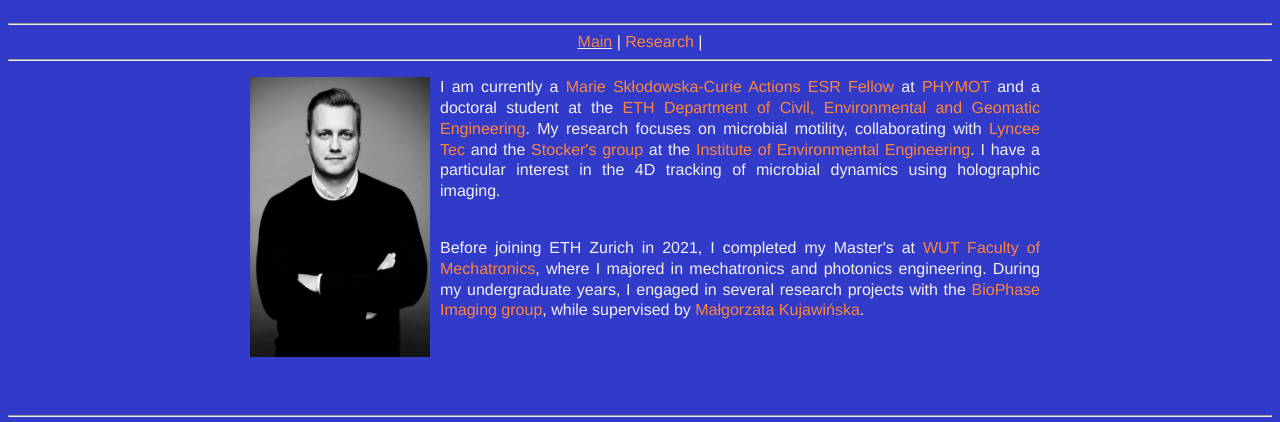
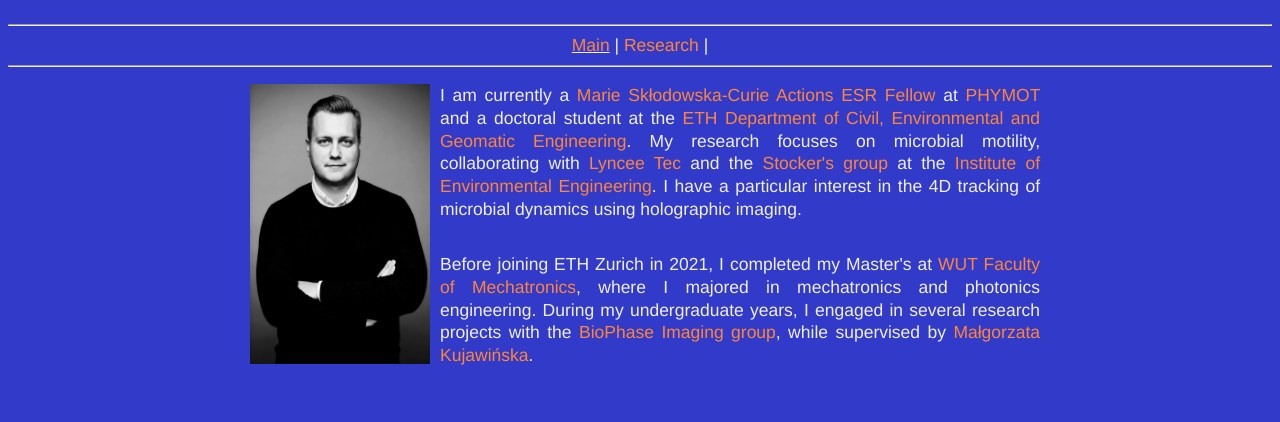
Before and after one commit to pnienaltowski/pnienaltowski.github.io, a plain HTML site: page index.html in a window 1280 px wide. Shown: the part 123-545 px from the top of the page. Drawn offline with Linux system fonts and the light colour scheme.

Commit message:
Update index.html

```diff
--- a/index.html
+++ b/index.html
@@ -11,7 +11,7 @@ body {
     font-family: Helvetica;
     background-color:#323AC9;
     color: #F0F0F0;
-    font-size: 16px;
+    font-size: 17.5px;
     text-align: justify;
     }
 h1 {
@@ -21,7 +21,7 @@ h1 {
     }
 p {
     line-height: 1.3;
-    padding-bottom: 20px;
+    padding-bottom: 15px;
     }
 a:link {
     color: #FF8539;
@@ -37,7 +37,7 @@ a:visited {
     padding: 1px;
     }
 #bodytext {
-    min-height: 330px;
+    min-height: 180px;
     max-width: 800px;
     margin: auto;
     }
```
